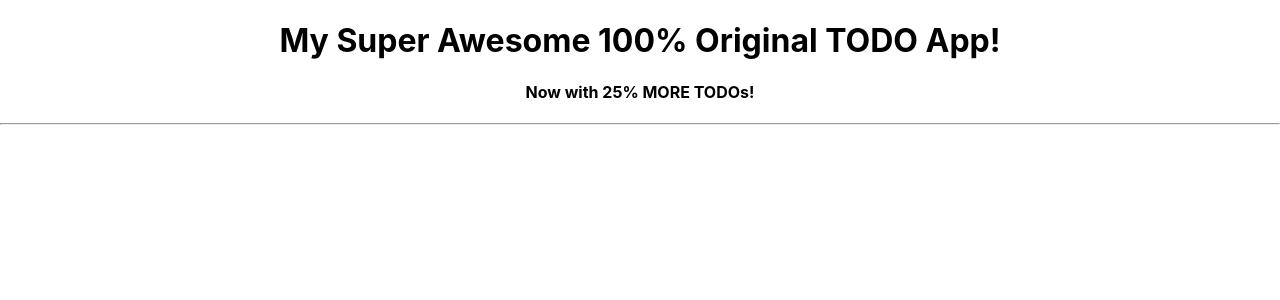
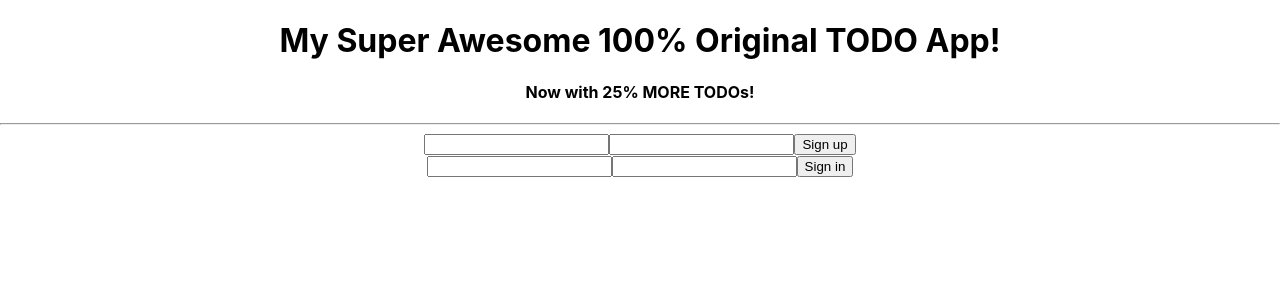
Before and after one commit to thisisjoshford/todo-react, a React (Create React App) app: page /login in a window 1280 px wide. Shown: the top 300 px of the page. Built offline with nearby package versions, Linux system fonts and the light colour scheme.

Commit message:
fixed add todo bug (wrong URL)

```diff
--- a/package.json
+++ b/package.json
@@ -6,6 +6,8 @@
     "@testing-library/jest-dom": "^4.2.4",
     "@testing-library/react": "^9.4.1",
     "@testing-library/user-event": "^7.2.1",
+    "bcrypt": "^4.0.0",
+    "jsonwebtoken": "^8.5.1",
     "react": "^16.12.0",
     "react-dom": "^16.12.0",
     "react-router-dom": "^5.1.2",
--- a/src/App.css
+++ b/src/App.css
@@ -1,5 +1,9 @@
 .body{
   text-align: center;
+}
+
+button{
+  cursor: pointer;
 }
 
 fieldset{
@@ -19,3 +23,7 @@ li{
   display: flex;
   justify-content: center;
 }
+
+input{
+  cursor: pointer;
+}
--- a/src/App.js
+++ b/src/App.js
@@ -3,10 +3,14 @@ import './App.css';
 import {
   BrowserRouter as Router,
   Route,
-  Switch
+  Switch,
+  Redirect
 } from 'react-router-dom';
 
+import Login from './Login.js';
 import ToDoMain from './ToDoMain.js';
+
+const isLoggedIn = () => JSON.parse(localStorage.getItem('user'));
 
 export default class App extends Component {
   render() {
@@ -18,7 +22,13 @@ export default class App extends Component {
         </header>
         <hr/>
         <Router>
-            <Route exact path="/" component={ ToDoMain }/>
+            <Route path="/" render={() =>
+            isLoggedIn()
+              ? <Route exact path="/" component={ ToDoMain }/>
+              : <Redirect to='login'/>
+            }/>
+            <Route path='/login' component = { Login } />
+            {/* // <Route exact path="/" component={ ToDoMain }/> */}
         </Router>
 
       </div>
--- /dev/null
+++ b/src/Login.js
@@ -0,0 +1,63 @@
+import React, { Component } from 'react'
+import request from 'superagent';
+
+export default class Login extends Component {
+    //set empty string state for user sign in and sign up
+    state = {
+        userSignIn: '',
+        passwordSignIn: '',
+
+        userSignUp: '',
+        passwordSignUp: ''
+    }
+
+    handleSignIn = async () => {
+        const signIn = await request.post(`http://https://shielded-eyrie-03811.herokuapp.com/api/auth/signin`, {
+            email: this.state.userSignIn,
+            password: this.state.passwordSignIn,
+        })
+        localStorage.setItem('user', JSON.stringify(signIn.body));
+        this.props.history.push('/');
+    }
+
+    handleSignUp = async () => {
+        const signUp = await request.post(`https://shielded-eyrie-03811.herokuapp.com/api/auth/signup`, {
+            email: this.state.userSignUp,
+            password: this.state.passwordSignUp,
+        })
+        localStorage.setItem('user', JSON.stringify(signUp.body));
+        this.props.history.push('/');
+    }
+
+
+    render() {
+        return (
+            <div>
+                <div>
+                    <input
+                    value={ this.state.userSignUp}
+                    onChange={(e) => this.setState({ userSignUp: e.target.value})} />
+                    <input
+                    value={ this.state.passwordSignUp}
+                    onChange={(e) => this.setState({ passwordSignUp: e.target.value})} />
+
+                    <button onClick={ this.handleSignUp }>
+                        Sign up
+                    </button>
+                    <br/>
+
+                    <input
+                    value={ this.state.userSignIn}
+                    onChange={(e) => this.setState({ userSignIn: e.target.value})} />
+
+                    <input value={ this.state.passwordSignIn}
+                    onChange={(e) => this.setState({ passwordSignIn: e.target.value})} />
+
+                    <button onClick={this.handleSignIn}>
+                        Sign in
+                    </button>
+                </div>
+            </div>
+        )
+    }
+}
--- a/src/ToDoList.js
+++ b/src/ToDoList.js
@@ -1,16 +1,18 @@
 import React, { Component } from 'react'
+import ToDo from './ToDoMain'
 
 
 export default class ToDoList extends Component {
 
+
     render() {
+        const todoElements = this.props.todos.map((todo =>
+            <div>
+                 <li>{todo.task}</li>
+                 <input type="checkbox" name="task" onChange=""/>
+            </div>
 
-        return (
-            <div>
-                {this.props.todos.map((todo) =>
-                <li>{todo.task}</li>
-                )}
-            </div>
-        )
+            ))
+        return ( todoElements )
     }
 }
--- a/src/ToDoMain.js
+++ b/src/ToDoMain.js
@@ -11,7 +11,8 @@ export default class ToDo extends Component {
     state = { todos: []}
 
     componentDidMount = async() => {
-        const todos = await request.get('http://localhost:3000/api/todos')
+        const user = JSON.parse(localStorage.getItem('user'));
+        const todos = await request.get('https://shielded-eyrie-03811.herokuapp.com/api/todos').set('Authorization', user.token);
 
         this.setState({ todos: todos.body })
     }
@@ -23,12 +24,19 @@ export default class ToDo extends Component {
             complete: false
         };
 
+        const user = JSON.parse(localStorage.getItem('user'));
+
         const newTodos = [...this.state.todos, newTodo];
 
         this.setState({ todos: newTodos});
-        const data = await request.post('http://localhost:3000/api/todos', {
+        const data = await request.post('https://shielded-eyrie-03811.herokuapp.com/api/todos', {
             task: this.state.todoInput
-        });
+        })
+            .set('Authorization', user.token)
+    }
+
+    handleChange = async() => {
+        const changeTodo = await request.put(`https://shielded-eyrie-03811.herokuapp.com/api/auth/signin/api/todos${this.state.match.params}`)
     }
 
     handleInput = (e) => { this.setState({ todoInput: e.target.value})};
```
Also changed, not shown: 2 other files (tests, documents, lock files or other folders).
